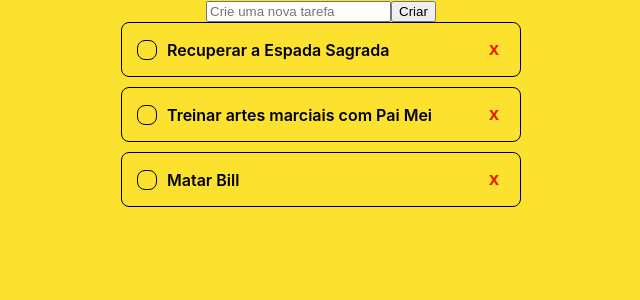
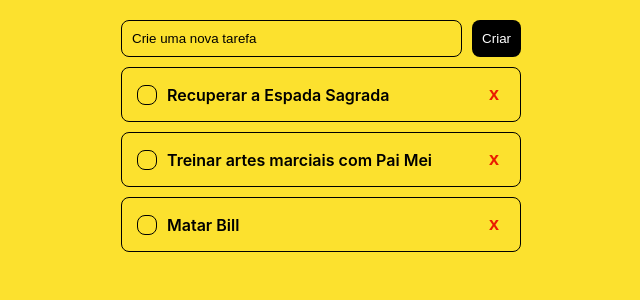
Before and after one commit to thekidisalright/todo-react, a React (Create React App) app in the folder todo-list/: page / in a window 1280 px wide. Shown: the top 300 px of the page, without its empty margins (319-959 px from the left). Built offline with nearby package versions, Linux system fonts and the light colour scheme.

Commit message:
Estilização do TodoForm

```diff
--- a/todo-list/src/App.css
+++ b/todo-list/src/App.css
@@ -91,3 +91,34 @@ body {
     border: none;
   }
 }
+
+.todo-form {
+  display: flex;
+  gap: 10px;
+  margin-top: 20px;
+  margin-bottom: 10px;
+  width: 400px;
+
+  input {
+    padding: 10px;
+    border: 1px solid #000;
+    border-radius: 8px;
+    width: 100%;
+    background: none;
+    color: #000;
+    font-weight: 600;
+    &::placeholder {
+      color: #000;
+      font-weight: 400;
+    }
+  }
+
+  button {
+    padding: 10px;
+    border: none;
+    background-color: #000;
+    border-radius: 8px;
+    cursor: pointer;
+    color: #fff;
+  }
+}
```
